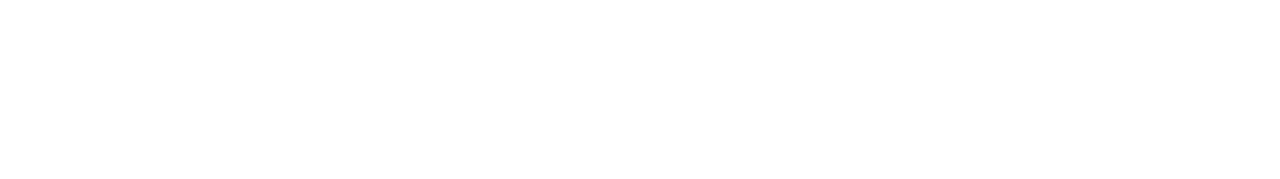
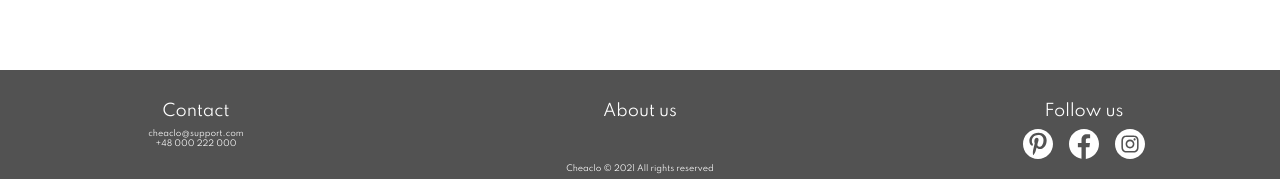
Before and after one commit to cheaclo/client-front, an Angular app: page / in a window 1280 px wide. Shown: the part 696-875 px from the top of the page. Before the commit the page ends 800 px from the top, so only its background shows below. Built offline with nearby package versions, Linux system fonts and the light colour scheme; no server answers.

Commit message:
Add footer style

```diff
--- a/src/app/components/footer/footer.component.html
+++ b/src/app/components/footer/footer.component.html
@@ -1 +1,19 @@
-<p>footer works!</p>
+<div class="outer">
+  <div class="element">
+    <p class="title">Contact</p>
+    <p class="subinfo">cheaclo@support.com</p>
+    <p class="subinfo">+48 000 222 000</p>
+  </div>
+  <div id="about-us" class="element">
+    <p class="title">About us</p>
+  </div>
+  <div class="element">
+    <p class="title">Follow us</p>
+    <div>
+      <img src="assets/icons/pinterest.svg"/>
+      <img src="assets/icons/facebook.svg"/>
+      <img src="assets/icons/instagram.svg"/>
+    </div>
+  </div>
+</div>
+<p id="copyrights">Cheaclo © 2021 All rights reserved</p>
--- a/src/app/components/footer/footer.component.scss
+++ b/src/app/components/footer/footer.component.scss
@@ -0,0 +1,49 @@
+@import '/src/styles.scss';
+
+#copyrights {
+  background-color: $dark-grey;
+  color: white;
+  margin: 0;
+  padding-bottom: 1em;
+  font-size: 0.5em;
+  text-align: center;
+}
+
+.outer {
+  display: flex;
+  justify-content: space-between;
+  padding: 2em 3em 0em 3em;
+  background-color: $dark-grey;
+  color: white;
+
+  .element {
+    display: flex;
+    width: 25%;
+    flex-direction: column;
+    align-items: center;
+
+    p {
+      margin: 0;
+    }
+
+    .title {
+      margin-bottom: 0.5em;
+    }
+
+    .subinfo {
+      font-size: 0.5em;
+    }
+
+    img {
+      margin: 0em 0.5em 0em 0.5em;
+    }
+  }
+
+  #about-us:hover {
+    cursor: pointer;
+  }
+
+  #about-us {
+    justify-self: center;
+  }
+}
--- a/src/app/components/home/home.component.html
+++ b/src/app/components/home/home.component.html
@@ -1,2 +1,3 @@
 <app-categories></app-categories>
 <app-shop-search></app-shop-search>
+<app-footer></app-footer>
```
